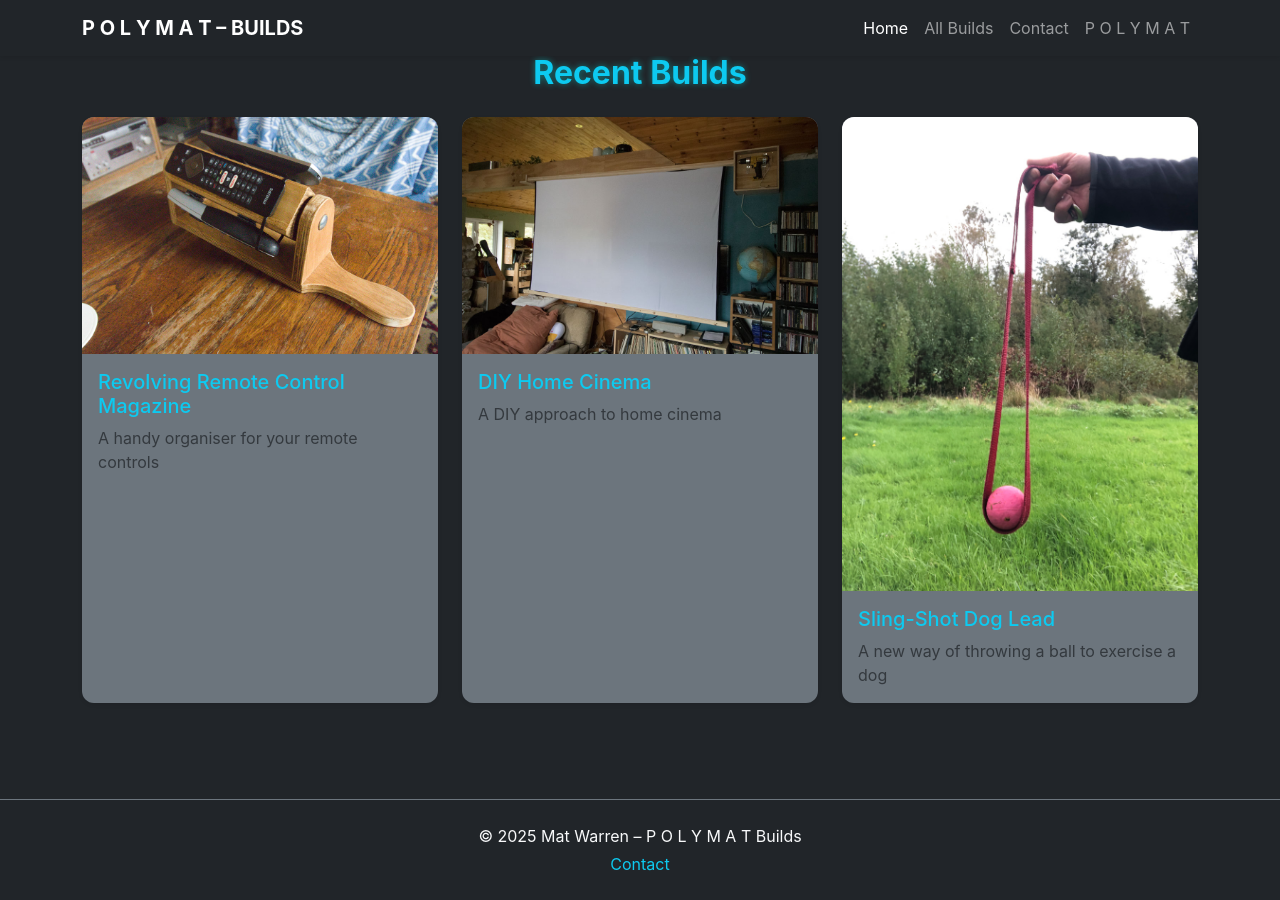
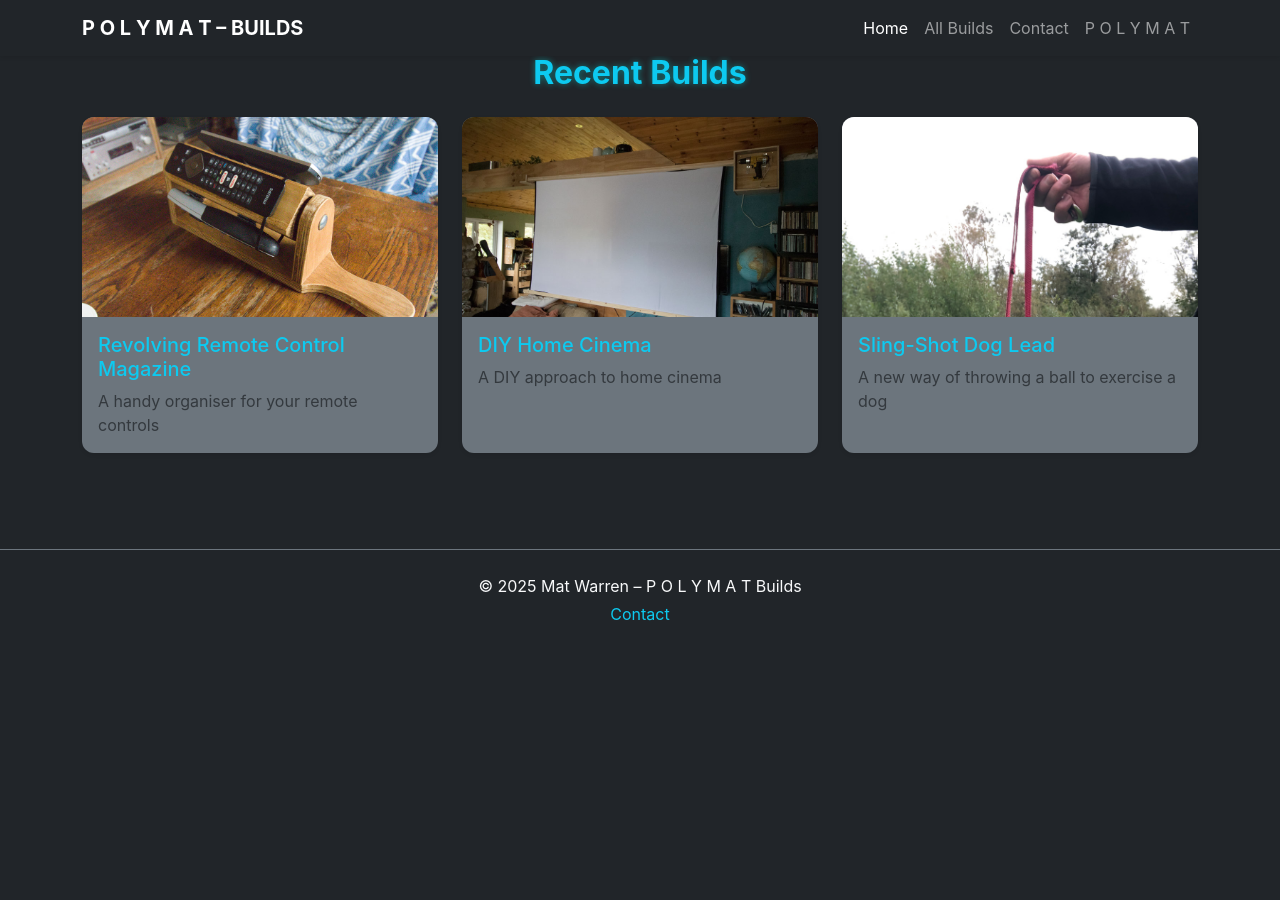
Before and after one commit to astro-mat/polymatBuilds, a Jekyll site: the page built from index.html, in a window 1280 px wide and 900 px high, scrolled down 525 px. Built offline with Jekyll 4.4.1, drawn with Linux system fonts in a browser that asks for light colours; after the commit the page ends 1175 px from its top, so only the background shows below that.

Commit message:
Change image height

```diff
--- a/index.html
+++ b/index.html
@@ -56,9 +56,11 @@
       {% unless build.title == "All Builds" %}
         <div class="col-md-4">
           <div class="card h-100 bg-secondary text-light shadow-sm border-0 overflow-hidden">
-            <a href="{{ build.url | relative_url }}" class="text-decoration-none text-light">
+            <a href="{{ build.url | relative_url }}" class="text-decoration-none text-light d-block">
               {% if build.image %}
-                <img src="{{ build.image | relative_url }}" class="img-fluid w-100" alt="{{ build.title }}">
+                <div class="card-img-wrapper">
+                  <img src="{{ build.image | relative_url }}" class="img-fluid w-100" alt="{{ build.title }}">
+                </div>
               {% endif %}
               <div class="card-body">
                 <h5 class="card-title text-info">{{ build.title }}</h5>
```
